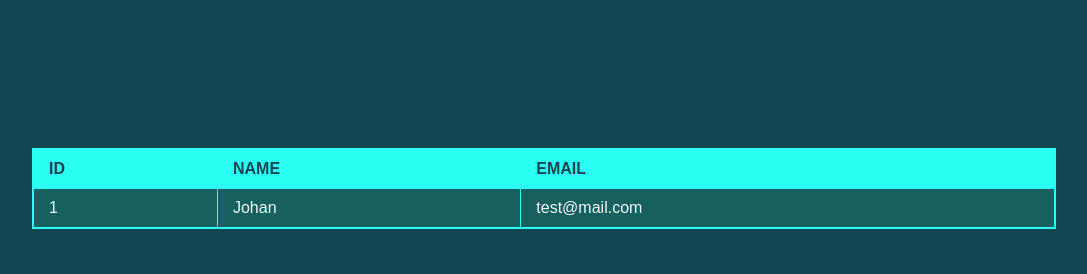
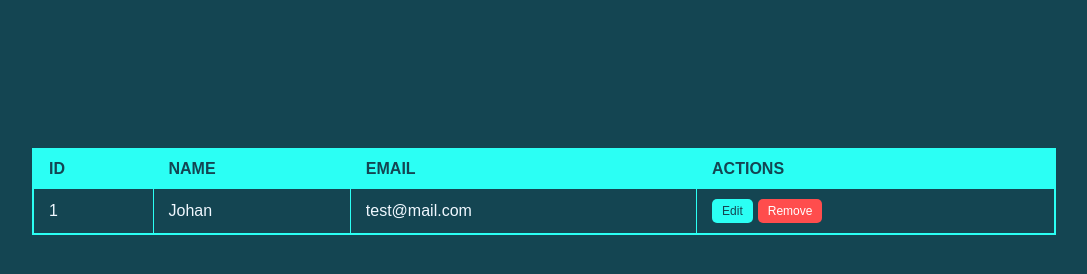
Before and after one commit to johanromeo/Plan-a-Meal, a plain HTML site: page frontend/people.html in a window 1280 px wide. Shown: the part 142-416 px from the top of the page, without its empty margins (96-1183 px from the left). Drawn offline with Linux system fonts and the light colour scheme.

Commit message:
js file starting

```diff
--- a/frontend/people.html
+++ b/frontend/people.html
@@ -11,16 +11,27 @@
     <h1 class="heading">Household People</h1>
 
     <table class="data-table">
+      <thead>
         <tr>
           <th>ID</th>
           <th>Name</th>
           <th>Email</th>
+          <th>Actions</th>
         </tr>
+      </thead>
+      <tbody>
         <tr>
           <td>1</td>
           <td>Johan</td>
           <td>test@mail.com</td>
+          <td class="actions-cell">
+            <div class="actions-container">
+              <button class="action-button edit-button">Edit</button>
+              <button class="action-button remove-button">Remove</button>
+            </div>
+          </td>
         </tr>
+      </tbody>
     </table>
   </body>
 </html>
--- a/frontend/style.css
+++ b/frontend/style.css
@@ -67,7 +67,6 @@ img {
 
 /* Data Table Styling */
 .data-table {
-  /* Table appearance */
   width: 80%;
   margin: 20px auto;
   border-collapse: collapse;
@@ -79,14 +78,12 @@ img {
 
 .data-table th,
 .data-table td {
-  /* Cell styling */
   border: 1px solid #2bfff4;
   padding: 10px 15px;
   text-align: left;
 }
 
 .data-table th {
-  /* Header row styling */
   background-color: #2bfff4;
   color: #144552;
   text-transform: uppercase;
@@ -94,6 +91,43 @@ img {
 }
 
 .data-table tr:nth-child(even) {
-  /* Zebra striping for rows */
-  background-color: #186060; /* Slightly lighter shade for alternating rows */
+  background-color: #186060;
 }
+
+.actions-container {
+  display: flex;
+  gap: 5px;
+  justify-content: flex-start;
+  align-items: center;
+}
+
+/* Data Table Buttons Styling */
+.action-button {
+  background-color: #2bfff4;
+  color: #144552;
+  border: none;
+  border-radius: 5px;
+  padding: 5px 10px;
+  font-family: sans-serif;
+  font-size: 12px;
+  cursor: pointer;
+  transition: background-color 0.3s, color 0.3s;
+}
+
+.action-button:hover {
+  background-color: aliceblue;
+  color: #144552;
+}
+
+.edit-button {
+  background-color: #2bfff4;
+}
+
+.remove-button {
+  background-color: #ff4d4d;
+  color: white;
+}
+
+.remove-button:hover {
+  background-color: #ff9999;
+}
```
Lines whose indentation alone changed are shown as unchanged.
